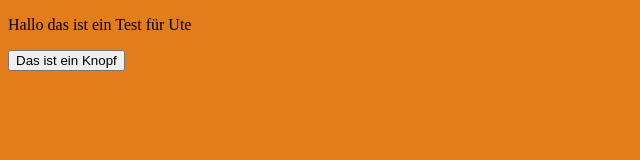
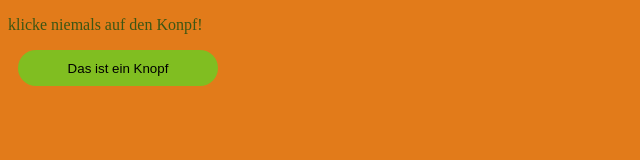
Before and after one commit to LuckyM3-sudo/Test-page, a plain HTML site: page index.html in a window 1280 px wide. Shown: the whole page, without its empty margins (0-640 px from the left). Drawn offline with Linux system fonts and the light colour scheme.

Commit message:
set to orange2

```diff
--- a/index.html
+++ b/index.html
@@ -4,12 +4,27 @@
         <meta charset="UTF-8">
         <title>Test</title>
     </head>
+    <style>
+        body {
+            background-color: #e27b1a
+        }
+        .Knopf {
+            background-color: #80be21;
+            margin-left: 10px;
+            height: 36px;
+            width: 200px;
+            border-radius: 18px;
+            border: none;
+            cursor: pointer;
+        }
+        .test_text {
+            color: #3c5614;
+        }
+    </style>
     <body>
-
-<style>
-    body {background-color: #e37c1b}
-</style>
-<p>Hallo das ist ein Test für Ute</p>
-<button>Das ist ein Knopf</button>
+        <p class="test_text">klicke niemals auf den Konpf!</p>
+        <button class="Knopf">
+            Das ist ein Knopf
+        </button>
     </body>
 </html>
```
Lines whose indentation alone changed are shown as unchanged.
